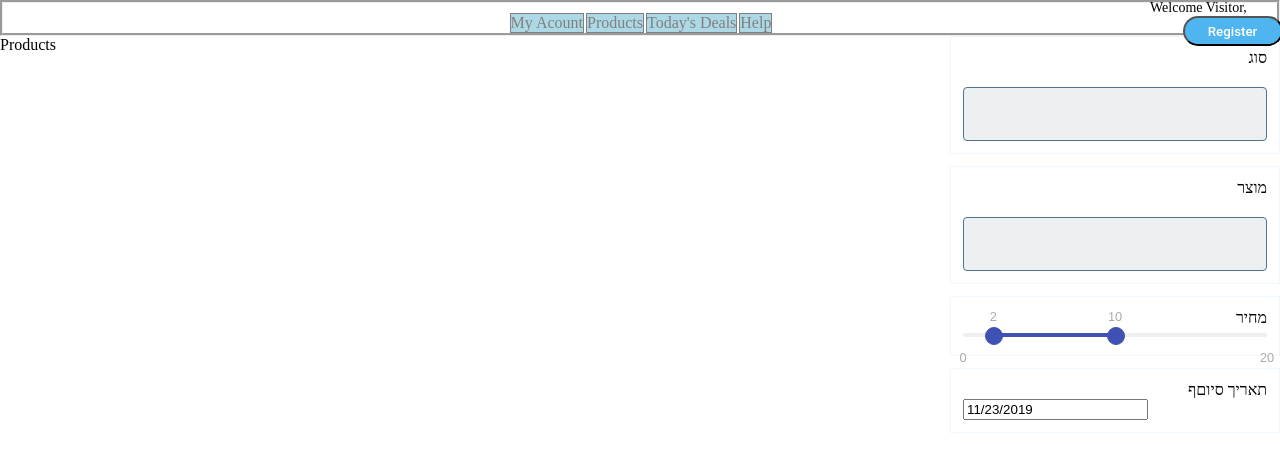
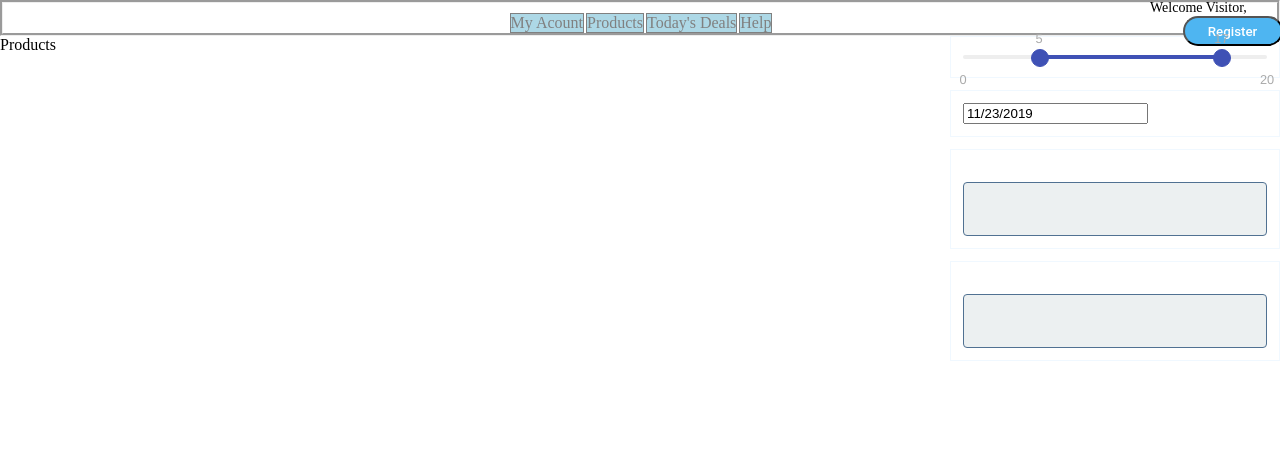
Before and after one commit to davwiener/we-shop, a React (Create React App) app in the folder client/: page /products in a window 1280 px wide. Shown: the top 472 px of the page. Built offline with nearby package versions, Linux system fonts and the light colour scheme.

Commit message:
change filter stats

```diff
--- a/client/src/reducer/actions.tsx
+++ b/client/src/reducer/actions.tsx
@@ -5,7 +5,26 @@ export const openPopUpAction = (popUp: string) => ({
 export const closePopUpAction = () => ({
   type: "CLOSE_POPUP",
 });
-// export const updateUserName = (userName: string) => {
+export const productPriceAction = (price: { min: number; max: number }) => ({
+  type: "PRICE",
+  payload: price,
+});
+export const prodcutKindAction = (kind: string) => ({
+  type: "PRODUCT_KIND",
+  payload: kind,
+});
+export const productDateAction = (date: {
+  startDate: Date;
+  endDate: Date;
+}) => ({
+  type: "PRODUCT_DATE",
+  payload: date,
+});
+export const productNameAction = (name: string) => ({
+  type: "PRODUCT_NAME",
+  payload: name,
+});
+// export) const updateUserName = (userName: string) => {
 //   type: "USER_NAME";
 //   payload: userName;
 // };
--- a/client/src/reducer/store.tsx
+++ b/client/src/reducer/store.tsx
@@ -1,20 +1,65 @@
 import { combineReducers, Action, AnyAction } from "redux";
 import PopUpService from "../services/popUp-service";
 import { Component } from "react";
+import { number } from "yup";
+import { WeShoopState, filtersState, PopUpState } from "./store.config";
+import {
+  prodcutKindAction,
+  productPriceAction,
+  productDateAction,
+} from "./actions";
 export default combineReducers({});
 
-export interface WeShoopState {
-  userReducer: { userName: string };
-  popUpReducer: PopUpState;
-}
-export interface PopUpState {
-  popUp: Component | null;
-}
 export const INITIALE_STATE: WeShoopState = {
   userReducer: { userName: "" },
   popUpReducer: { popUp: null },
+  filtersReducer: {
+    price: {
+      value: { min: 5, max: 17 },
+      type: "range",
+      action: productPriceAction,
+    },
+    date: {
+      endDate: new Date(),
+      startDate: new Date(),
+      type: "datePicker",
+      action: productDateAction,
+    },
+    productName: { value: "", type: "freeText" },
+    productKind: { value: "", type: "freeText" },
+  },
 };
-
+// const [filters] = useState([
+//   {
+//     text: "סוג",
+//     type: "freeText",
+//     action: prodcutKindAction,
+//   },
+//   {
+//     text: "מוצר",
+//     type: "freeText",
+//     value: useSelector((state: WeShoopState) => {
+//       return state.filtersReducer.productName;
+//     }),
+//     action: prodcutKindAction,
+//   },
+//   {
+//     text: "מחיר",
+//     type: "range",
+//     value: useSelector((state: WeShoopState) => {
+//       return state.filtersReducer.price;
+//     }),
+//     action: productPriceAction,
+//   },
+//   {
+//     text: "תאריך סיוםף",
+//     type: "datePicker",
+//     value: useSelector((state: WeShoopState) => {
+//       return state.filtersReducer.date;
+//     }),
+//     action: productDateAction,
+//   },
+// ]);
 function userReducer(
   state: { userName: string } = { userName: "" },
   action: AnyAction
@@ -54,6 +99,40 @@ function popUpReducer(
   }
 }
 
+function filtersReducer(
+  state: filtersState = INITIALE_STATE.filtersReducer,
+  action: AnyAction
+) {
+  switch (action.type) {
+    case "DATE": {
+      return {
+        ...state,
+        date: action.payload,
+      };
+    }
+    case "PRICE": {
+      return {
+        ...state,
+        price: { ...state.price, value: action.payload },
+      };
+    }
+    case "PRODUCT_NAME": {
+      return {
+        ...state,
+        productName: action.paylaod,
+      };
+    }
+    case "PRODUCT_KIND": {
+      return {
+        ...state,
+        productKind: action.paylaod,
+      };
+    }
+    default: {
+      return state;
+    }
+  }
+}
 // const closePopup = () => {
 //   setShowPopup(false);
 //   setPopup({});
@@ -62,4 +141,5 @@ function popUpReducer(
 export const rootReducer = combineReducers({
   userReducer,
   popUpReducer,
+  filtersReducer,
 });
--- a/client/src/we-shop/filters/filter/filter.tsx
+++ b/client/src/we-shop/filters/filter/filter.tsx
@@ -8,8 +8,13 @@ import Datepicker from "react-datepicker";
 import "react-datepicker/dist/react-datepicker.css";
 import Slider, { Range } from "rc-slider";
 import "rc-slider/assets/index.css";
+import { useDispatch } from "react-redux";
+import { Action } from "redux";
 let x = { min: 2, max: 10 };
-function Filter(props: any) {
+function Filter(props: {
+  filter: { text: string; type: string; value: any; action: CallableFunction };
+}) {
+  const dispatch = useDispatch();
   return (
     <div>
       <div className="filter-container">
@@ -18,16 +23,18 @@ function Filter(props: any) {
         {props.filter.type === "datePicker" && (
           <Datepicker
             selected={new Date()}
-            onChange={(date: any) => console.log(date)}
+            onChange={(date: any) => {
+              dispatch(props.filter.action(date));
+            }}
           />
         )}
         {props.filter.type === "range" && (
           <InputRange
             maxValue={20}
             minValue={0}
-            value={x}
+            value={props.filter.value}
             onChange={(value: any) => {
-              x = value;
+              dispatch(props.filter.action(value));
             }}
           />
         )}
--- a/client/src/we-shop/filters/filters.tsx
+++ b/client/src/we-shop/filters/filters.tsx
@@ -1,19 +1,23 @@
-import React from "react";
+import React, { useState } from "react";
 import Filter from "./filter/filter";
+import {
+  prodcutKindAction,
+  productPriceAction,
+  productDateAction,
+} from "../../reducer/actions";
+import { useDispatch, useSelector } from "react-redux";
+import { WeShoopState } from "../../reducer/store.config";
 
-const filters: { text: string; type: string }[] = [
-  { text: "סוג", type: "freeText" },
-  { text: "מוצר", type: "freeText" },
-  { text: "מחיר", type: "range" },
-  { text: "תאריך סיוםף", type: "datePicker" },
-];
-
+//: { text: string; type: string; value: any; action: any }[]
 function Filters() {
+  const filters = useSelector((state: WeShoopState) => {
+    return state.filtersReducer;
+  });
   return (
     <div>
-      {filters.map((f: { text: string; type: string }) => (
+      {Object.keys(filters).map((f) => (
         <div>
-          <Filter filter={f}></Filter>
+          <Filter filter={filters[f]}></Filter>
         </div>
       ))}
     </div>
--- a/client/src/we-shop/we-shop.tsx
+++ b/client/src/we-shop/we-shop.tsx
@@ -9,7 +9,8 @@ import MyAcount from "./my-acount/my-acount";
 import Products from "./products/products";
 import TodayDeals from "./today-deals/today-deals";
 import About from "./about/about";
-import { WeShoopState } from "../reducer/store";
+import { WeShoopState } from "../reducer/store.config";
+
 function WeShop() {
   const [tabs] = useState([
     { name: "My Acount", path: "/my-acount" },
```
Also changed, not shown: client/src/reducer/store.config.tsx (added, +17 -0 lines).
